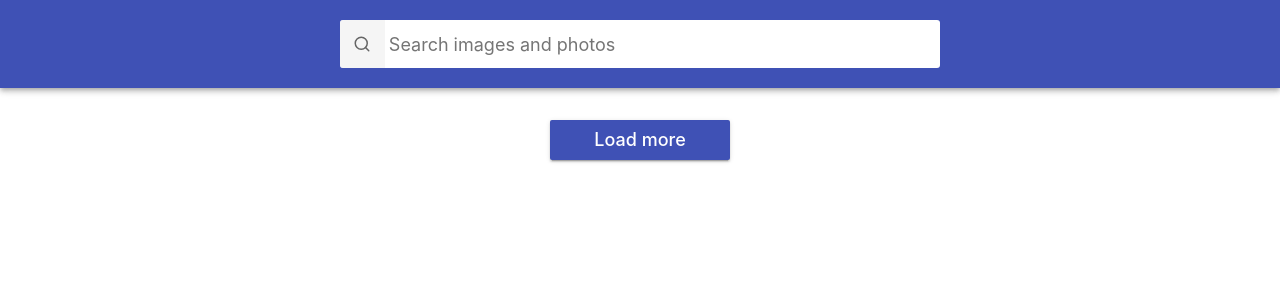
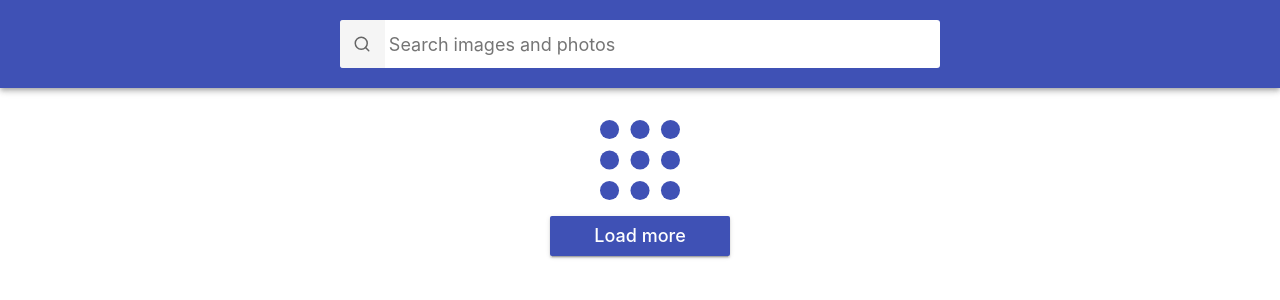
Before and after one commit to SalOne22/goit-react-hw-04-image-finder, a React (Create React App) app: page / in a window 1280 px wide. Shown: the top 300 px of the page. Built offline with nearby package versions, Linux system fonts and the light colour scheme.

Commit message:
Added Loader component

```diff
--- a/package.json
+++ b/package.json
@@ -11,6 +11,7 @@
     "@testing-library/user-event": "^13.5.0",
     "react": "^18.1.0",
     "react-dom": "^18.1.0",
+    "react-loader-spinner": "^5.3.4",
     "react-scripts": "5.0.1",
     "web-vitals": "^2.1.3"
   },
--- a/src/components/App.jsx
+++ b/src/components/App.jsx
@@ -2,12 +2,14 @@ import { Container } from './App.styled';
 import { Searchbar } from './Searchbar';
 import { ImageGallery } from './ImageGallery';
 import { Button } from './Button';
+import { Loader } from './Loader';
 
 export const App = () => {
   return (
     <Container>
       <Searchbar />
       <ImageGallery images={[]} />
+      <Loader />
       <Button />
     </Container>
   );
--- /dev/null
+++ b/src/components/Loader.jsx
@@ -0,0 +1,14 @@
+import { Grid } from 'react-loader-spinner';
+
+export const Loader = () => (
+  <Grid
+    height="80"
+    width="80"
+    color="#3f51b5"
+    ariaLabel="loading"
+    radius="12.5"
+    wrapperStyle={{
+      margin: '0 auto',
+    }}
+  />
+);
```
Also changed, not shown: 1 other file (tests, documents, lock files or other folders).
